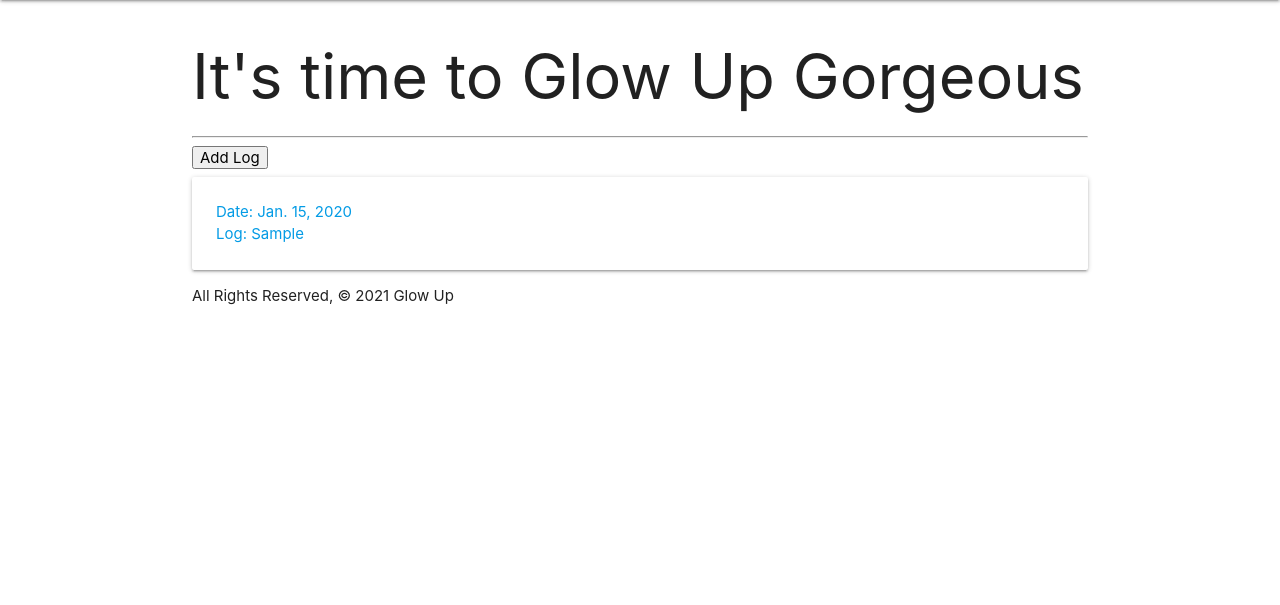
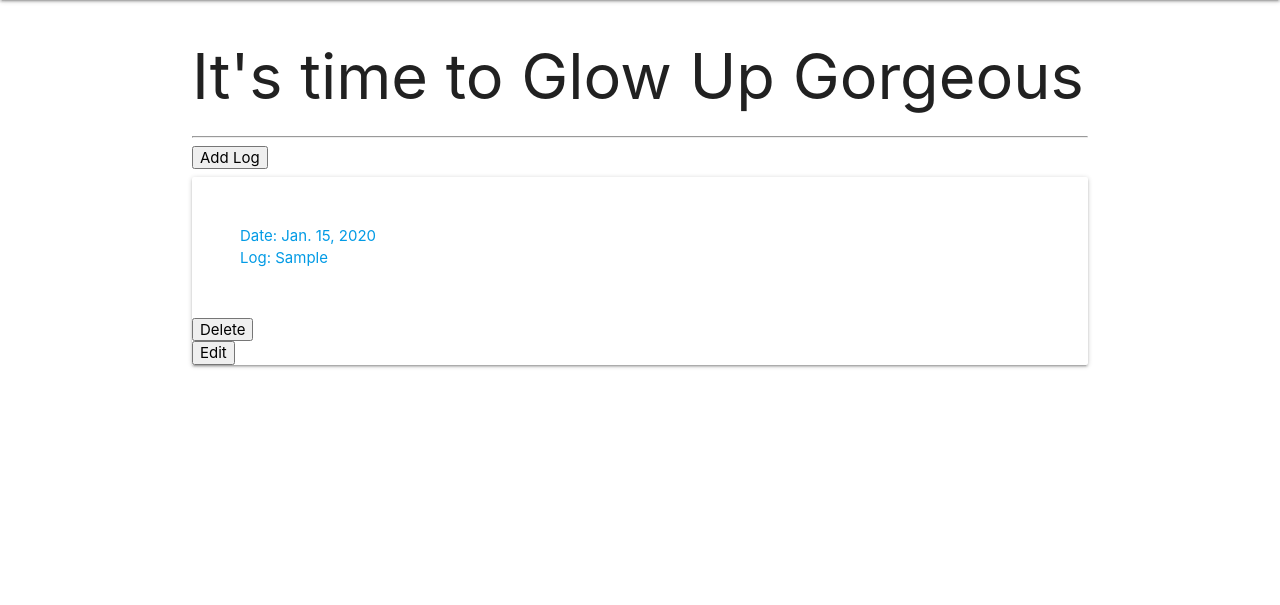
Before and after one commit to mish-a14/GlowUp, a Django app: page /log/ in a window 1280 px wide. Shown: the part 64-669 px from the top of the page. Run offline with Django 3.2, Linux system fonts and the light colour scheme; a user stored in the database is signed in; tables that the repository leaves empty hold one stand-in row (values such as "Sample post").

Commit message:
I have added delete functionality to the hair diary and am working on the edit/update form

```diff
--- a/main_app/templates/add_log.html
+++ b/main_app/templates/add_log.html
@@ -7,7 +7,7 @@
 
     <a href='/log/hairdiary/create_form'><button>HAIR DIARY</button></a>
     <a href='/log/skindiary/create_form'><button>SKIN DIARY</button></a>
-    <footer>All Rights Reserved, &copy; 2021 Glow Up</footer>
+
 
 
 {% endblock %}
--- a/main_app/templates/hair_log_detail.html
+++ b/main_app/templates/hair_log_detail.html
@@ -7,13 +7,15 @@
 
 
 <div class="card">
+  <div class='card-content'>
     <a href="/log/{{ hair.id }}">
       <div class="card-content">
         <p>Date: {{ hair.Date }}</p>
         <p>Log: {{ hair}}</p>
       </div>
     </a>
-  </div>
+</div>
+</div>
 
 
 {% endblock %}
--- a/main_app/templates/log.html
+++ b/main_app/templates/log.html
@@ -4,10 +4,11 @@
     <h1>It's time to Glow Up Gorgeous</h1>
     <hr />
 
-    <a href='/log/addlog'><button>Add Log</button></a>
+    <a href='/log/addlog'><button>Add Log</button>
 
     {% for h in hair %}
     <div class="card">
+        <div class='card-content'>
         <a href="/log/{{ h.id }}">
           <div class="card-content">
             <p>Date: {{ h.Date }}</p>
@@ -15,11 +16,16 @@
           </div>
         </a>
       </div>
+
+    </a>
+      <a href='/log/{{ h.id }}/delete'><button>Delete</button></a>
+      <br>
+      <a href='/log/{{ h.id }}/edit'><button>Edit</button></a>
+    </div>
       {% endfor %}
 
 
 
-    <footer>All Rights Reserved, &copy; 2021 Glow Up</footer>
 
 
 {% endblock %}
--- a/main_app/urls.py
+++ b/main_app/urls.py
@@ -25,10 +25,14 @@ urlpatterns = [
     #create forms for hair diary
     path('log/hairdiary/create_form/', views.create_form),
     path('log/hairdiary/submit_create_form/', views.submit_create_form),
+
     #delete hair diary
-    #update hair diary
+    path('log/<int:h_id>/delete/', views.delete),
 
-
+    #update hair diary step 1: deliver form to user
+    path('log/<int:h_id>/edit/', views.edit_form),
+    #update hair diary step 2: accept form from user
+    path('log/<int:h_id>/update/', views.update),
 
     #create forms for skin diary
     #create skin diary
--- a/main_app/views.py
+++ b/main_app/views.py
@@ -69,9 +69,18 @@ def submit_create_form(request):
   return redirect('/log')
 
 
+#hair diary delete
+def delete(request, h_id):
+  h = HairDiary.objects.get(id=h_id)
+  h.delete()
+  return redirect('/log')
+
+#hair diary edit
+def edit_form(request, h_id):
+  return
 #hair diary update
-#hair diary delete
-
+def update(request, h_id):
+  return
 
 
 
```
